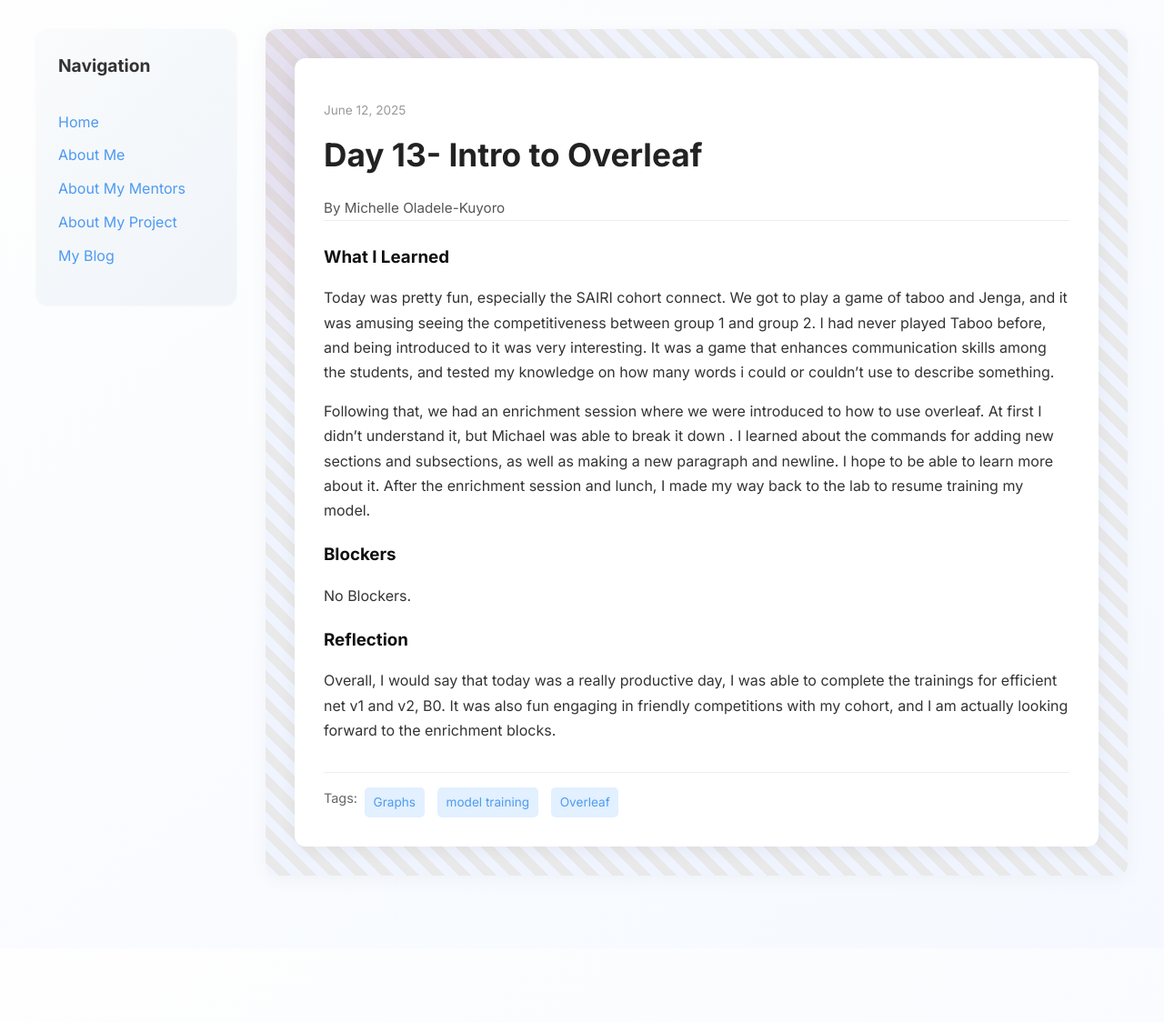
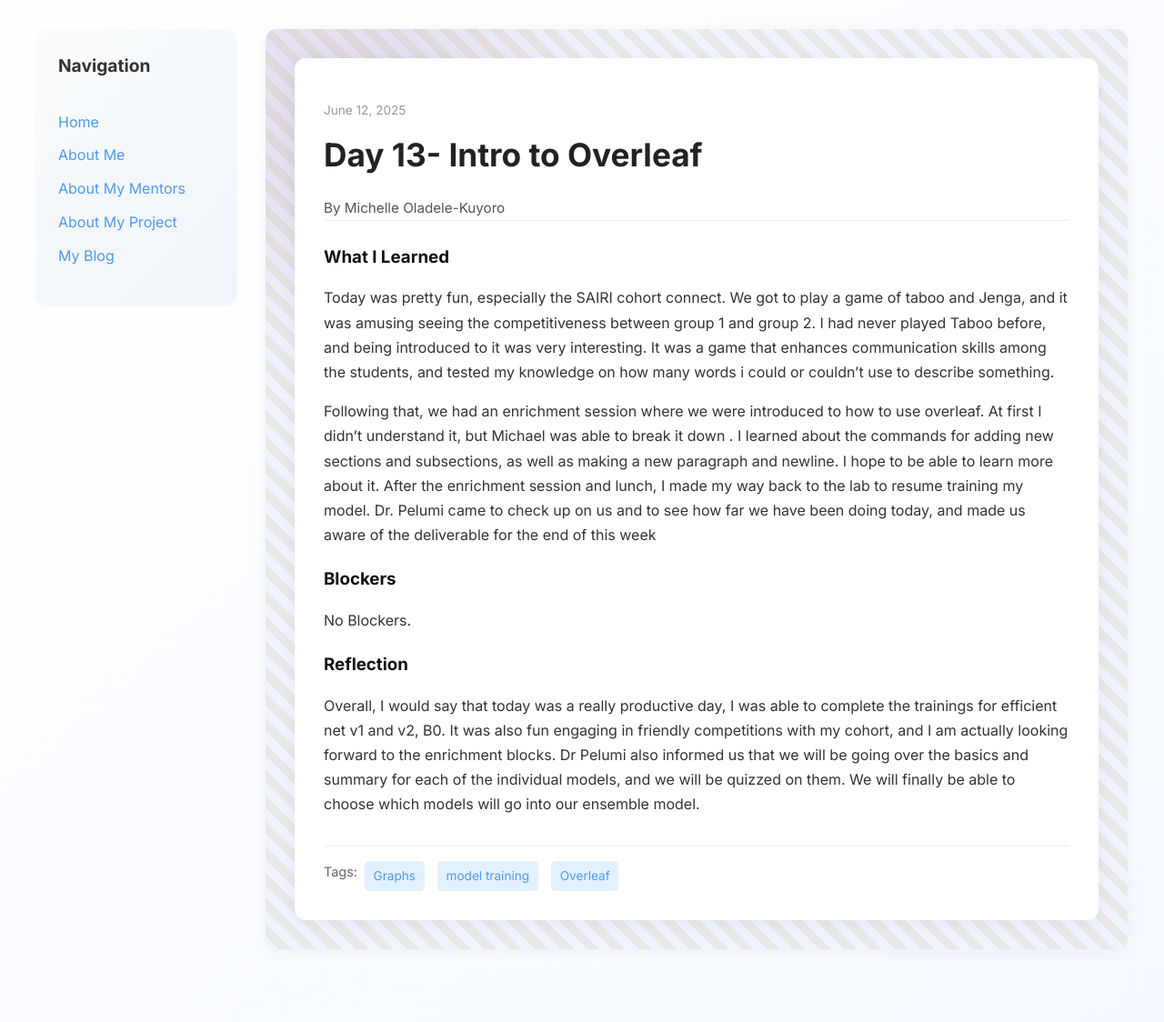
Before and after one commit to Miola585/Miola585.github.io, a Jekyll site: the page built from _posts/2025-06-12-day-13.md, in a window 1280 px wide. Shown: the whole page at 91% size. Built offline with Jekyll 4.4.1, drawn with Linux system fonts in a browser that asks for light colours; before the commit the page ends 1043 px from its top, so only the background shows below that.

Commit message:
Update 2025-06-12-day-13.md

```diff
--- a/_posts/2025-06-12-day-13.md
+++ b/_posts/2025-06-12-day-13.md
@@ -9,11 +9,11 @@ tags: ['Graphs', 'model training', 'Overleaf']
 what_i_learned: |
   Today was pretty fun, especially the SAIRI cohort connect. We got to play a game of taboo and Jenga, and it was amusing seeing the competitiveness between group 1 and group 2. I had never played Taboo before, and being introduced to it was very interesting. It was a game that enhances communication skills among the students, and tested my knowledge on how many words i could or couldn't use to describe something.
 
-  Following that, we had an enrichment session where we were introduced to how to use overleaf. At first I didn't understand it, but Michael was able to break it down . I learned about the commands for adding new sections and subsections, as well as making a new paragraph and newline. I hope to be able to learn more about it. After the enrichment session and lunch, I made my way back to the lab to resume training my model.
+  Following that, we had an enrichment session where we were introduced to how to use overleaf. At first I didn't understand it, but Michael was able to break it down . I learned about the commands for adding new sections and subsections, as well as making a new paragraph and newline. I hope to be able to learn more about it. After the enrichment session and lunch, I made my way back to the lab to resume training my model. Dr. Pelumi came to check up on us and to see how far we have been doing today, and made us aware of the deliverable for the end of this week
 
 blockers: |
   No Blockers.
 
 reflection: |
-  Overall, I would say that today was a really productive day, I was able to complete the trainings for efficient net v1 and v2, B0. It was also fun engaging in friendly competitions with my cohort, and I am actually looking forward to the enrichment blocks.
+  Overall, I would say that today was a really productive day, I was able to complete the trainings for efficient net v1 and v2, B0. It was also fun engaging in friendly competitions with my cohort, and I am actually looking forward to the enrichment blocks. Dr Pelumi also informed us that we will be going over the basics and summary for each of the individual models, and we will be quizzed on them. We will finally be able to choose which models will go into our ensemble model.
 ---
```
